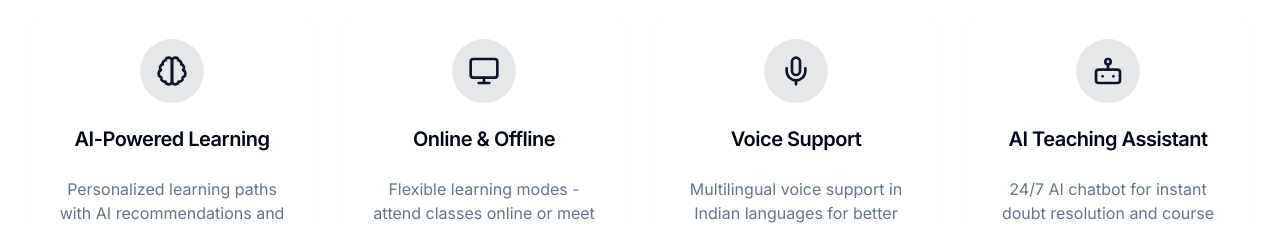
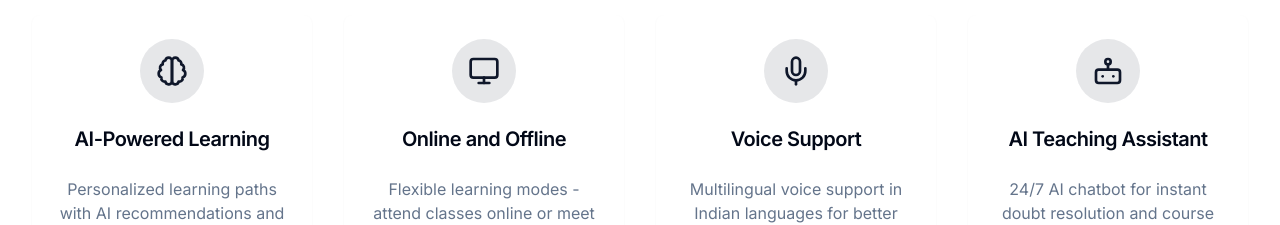
Before and after one commit to brahamandAI/Tutorbuddy, a Next.js app: page / in a window 1280 px wide. Shown: the part 1080-1305 px from the top of the page. Built offline with nearby package versions, Linux system fonts and the light colour scheme; no server answers.

Commit message:
Update page.tsx

```diff
--- a/src/app/page.tsx
+++ b/src/app/page.tsx
@@ -72,7 +72,7 @@ export default function Home() {
     },
     {
       icon: <Monitor className="h-8 w-8" />,
-      title: "Online & Offline",
+      title: "Online and Offline",
       description: "Flexible learning modes - attend classes online or meet tutors in Delhi"
     },
     {
```
